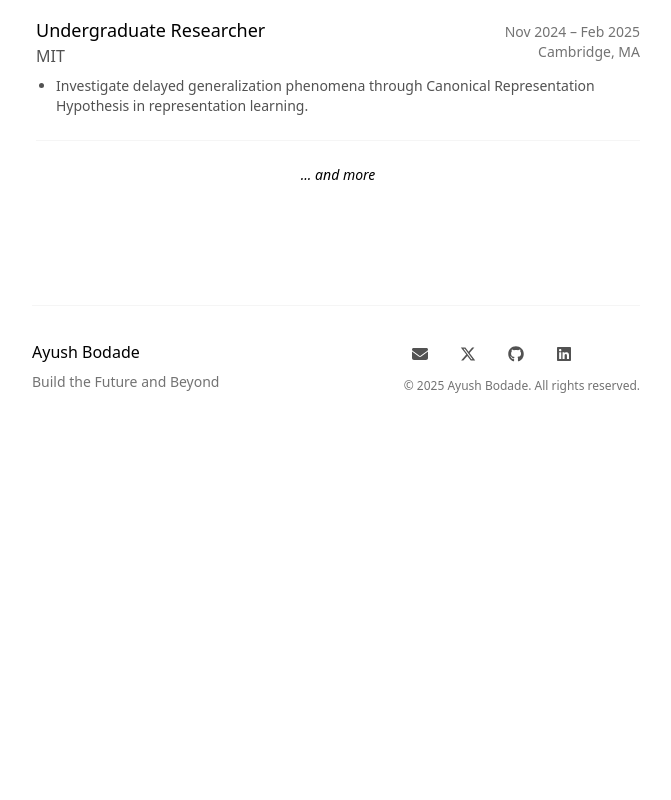
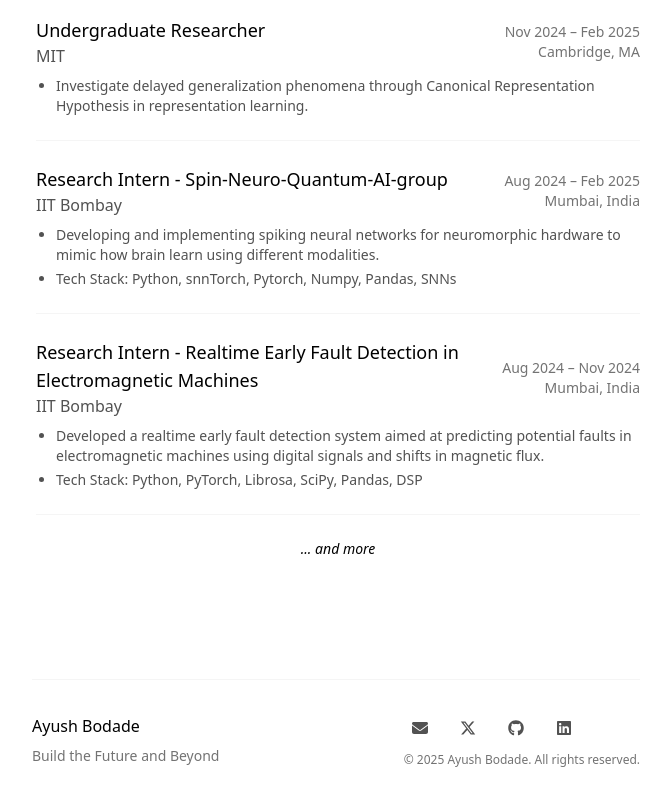
Before and after one commit to ayushb03/personal-website, a Next.js app: page / in a window 1280 px wide. Shown: the part 760-1560 px from the top of the page, without its empty margins (304-975 px from the left). Before the commit the page ends 1186 px from the top, so only its background shows below. Built offline with nearby package versions, Linux system fonts and the light colour scheme.

Commit message:
✨ chore: add new research experiences to Home page
- Included two new ExperienceCard components detailing research internships at IIT Bombay.
- Updated ExperienceCard layout to ensure period is displayed without wrapping.

```diff
--- a/src/app/page.tsx
+++ b/src/app/page.tsx
@@ -52,6 +52,38 @@
             </ul>
           </ExperienceCard>
 
+          <ExperienceCard
+            title="Research Intern - Spin-Neuro-Quantum-AI-group"
+            company="IIT Bombay"
+            period="Aug 2024 – Feb 2025"
+            location="Mumbai, India"
+          >
+            <ul className="list-disc pl-5 space-y-1">
+              <li>
+                Developing and implementing spiking neural networks for neuromorphic hardware to mimic how brain learn using different modalities.
+              </li>
+              <li>
+                Tech Stack: Python, snnTorch, Pytorch, Numpy, Pandas, SNNs
+              </li>
+            </ul>
+          </ExperienceCard>
+
+          <ExperienceCard
+            title="Research Intern - Realtime Early Fault Detection in Electromagnetic Machines"
+            company="IIT Bombay"
+            period="Aug 2024 – Nov 2024"
+            location="Mumbai, India"
+          >
+            <ul className="list-disc pl-5 space-y-1">
+              <li>
+                Developed a realtime early fault detection system aimed at predicting potential faults in electromagnetic machines using digital signals and shifts in magnetic flux.
+              </li>
+               <li>
+                Tech Stack: Python, PyTorch, Librosa, SciPy, Pandas, DSP
+               </li>
+            </ul>
+          </ExperienceCard>
+
           <p className="text-center text-sm text-muted-foreground mt-4 italic">
             ... and more
           </p>
--- a/src/components/experience-card.tsx
+++ b/src/components/experience-card.tsx
@@ -23,7 +23,7 @@
           <p className="text-neutral-600 dark:text-neutral-400">{company}</p>
         </div>
         <div className="text-sm text-neutral-500 dark:text-neutral-500 mt-1 sm:mt-0 sm:text-right">
-          <div>{period}</div>
+          <div className="whitespace-nowrap">{period}</div>
           {location && <div>{location}</div>}
         </div>
       </div>
```
